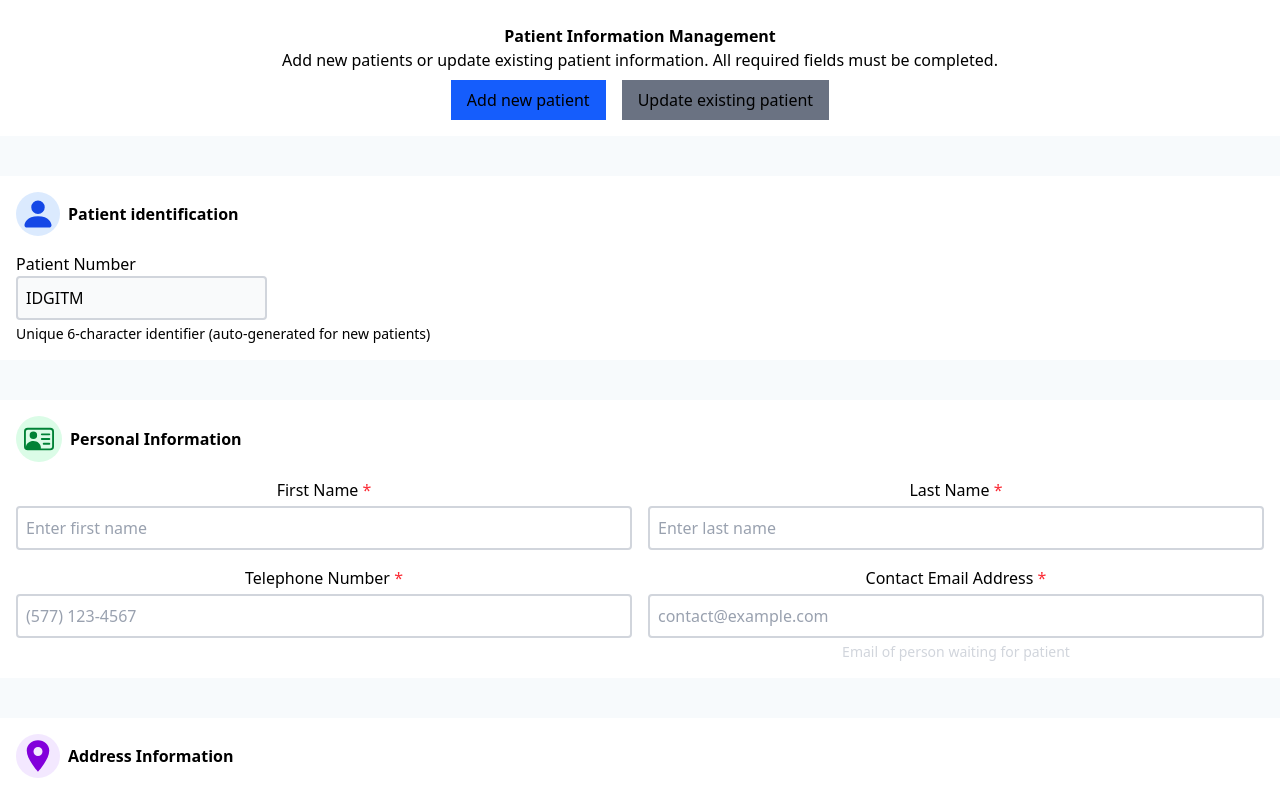
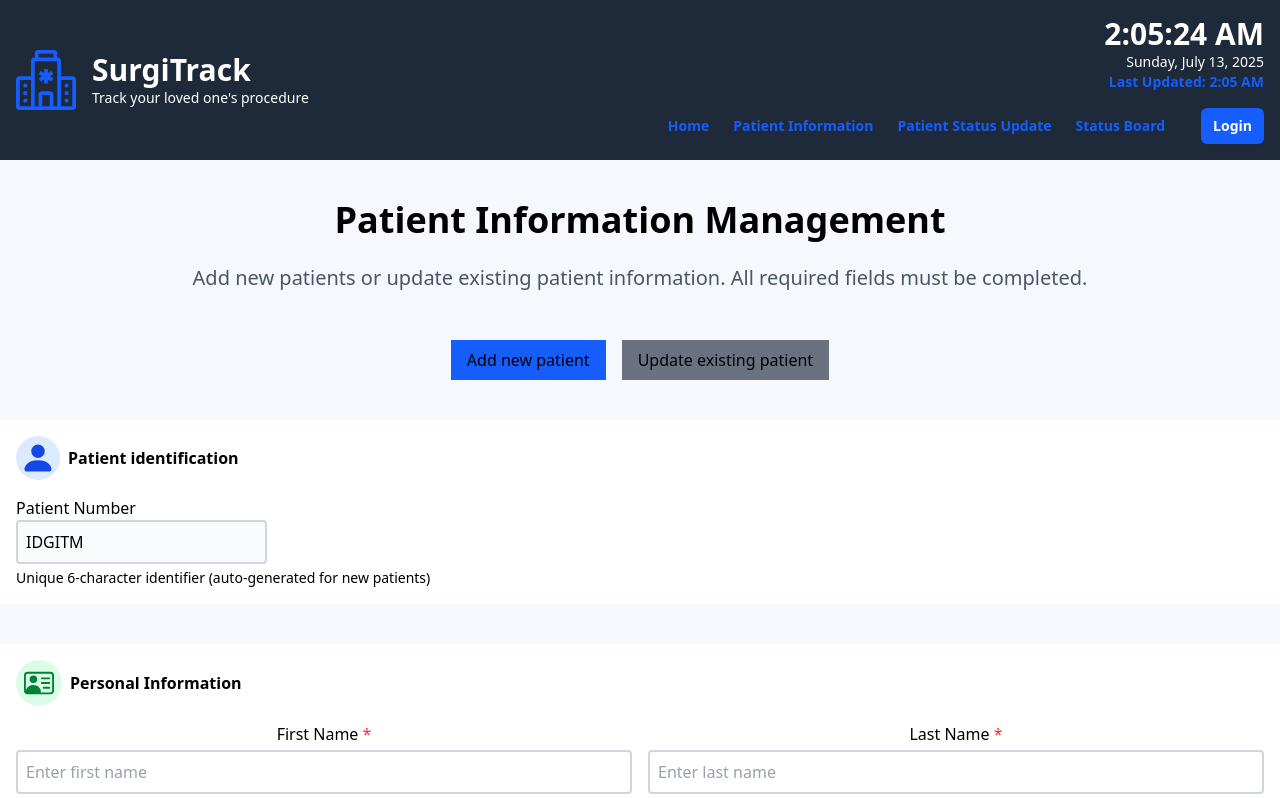
Before and after one commit to chingu-voyages/V56-tier3-team-36, a React (Vite) app in the folder client/: page /patientinformation in a window 1280 px wide. Shown: the top 798 px of the page. Built offline with nearby package versions, Linux system fonts and the light colour scheme.

Commit message:
Added Navigation links to all 4 pages, updating the pages for consistency

```diff
--- a/client/package.json
+++ b/client/package.json
@@ -10,7 +10,7 @@
     "preview": "vite preview"
   },
   "dependencies": {
-    "@headlessui/react": "^2.2.5",
+    "@headlessui/react": "^2.2.6",
     "@heroicons/react": "^2.2.0",
     "@tailwindcss/vite": "^4.1.11",
     "react": "^19.1.0",
--- a/client/src/App.jsx
+++ b/client/src/App.jsx
@@ -1,3 +1,4 @@
+import React from 'react'
 import { BrowserRouter as Router, Routes, Route, Navigate  } from 'react-router-dom'
 import './App.css'
 
@@ -5,10 +6,14 @@ import Home from './pages/Home'
 import PatientInformation from './pages/PatientInformation'
 import PatientStatusUpdate from './pages/PatientStatusUpdate'
 import PatientStatus from './pages/PatientStatus'
+import Header from './components/Header'
+import Footer from './components/Footer'
 
 function App() {
   return (
     <Router>
+       <div className="min-h-screen flex flex-col">
+        <Header />
       <Routes>
         <Route path="/" element={<Navigate to="/home" />} />
         <Route path="/home" element={<Home />} />
@@ -16,6 +21,8 @@ function App() {
         <Route path="/patientstatusupdate" element={<PatientStatusUpdate />} />
         <Route path="/patientstatus" element={<PatientStatus />} />
       </Routes>
+      <Footer />
+      </div>
     </Router>
   )
 }
--- a/client/src/components/Header.jsx
+++ b/client/src/components/Header.jsx
@@ -2,6 +2,7 @@ import React, { useState, useEffect } from "react";
 import { BsHospital } from "react-icons/bs";
 import Btn from "./Btn";
 import { LogInModal } from "./LogInModal";
+import { Link } from 'react-router-dom';
 
 
 export default function Header() {
@@ -58,10 +59,15 @@ setShowModal(true); // Show the modal
             Last Updated:{" "}
             {initialRenderTime.toLocaleTimeString(undefined, shortTimeOptions)}
           </h3>
-          <Btn text="Login"
-          onClick={logIn}
-
-          />
+          <div className="flex items-center gap-6 mt-2">
+            <Link to='/home' className="text-sm text-blue-600 hover:underline">Home</Link>
+            <Link to='/patientinformation' className="text-sm text-blue-600 hover:underline">Patient Information</Link>
+            <Link to='/patientstatusupdate' className="text-sm text-blue-600 hover:underline">Patient Status Update</Link>
+            <Link to='/patientstatus' className="text-sm text-blue-600 hover:underline">Status Board</Link>
+            <Btn text="Login"
+                 onClick={logIn}
+            />
+          </div>
         </div>
       </header>
       {showModal && <LogInModal onClose={() => setShowModal(false)} /> }
--- a/client/src/components/StatusFlowGuide.jsx
+++ b/client/src/components/StatusFlowGuide.jsx
@@ -18,7 +18,7 @@ export default function StatusFlowGuide() {
                 </div>
 
                 <div className="flex flex-row justify-center items-center gap-2">
-                <li className="status-flow-guide-button">3. In Process</li>
+                <li className="status-flow-guide-button">3. In-Progress</li>
                 <BiSolidRightArrow className="text-1xl text-blue-600" />
                 </div>
 
@@ -42,7 +42,7 @@ export default function StatusFlowGuide() {
             </ol>
             </div>
 
-            <p className="text-gray-600"><span className="font-bold">Rules:</span> Statuses cannot be skipped. Can only move forwrad or back one step. No minimum time between updates </p>
+            <p className="text-gray-600"><span className="font-bold">Rules:</span> Statuses cannot be skipped. Can only move forward or back one step. No minimum time between updates </p>
             </div>
     );
 }
--- a/client/src/pages/Home.jsx
+++ b/client/src/pages/Home.jsx
@@ -3,7 +3,7 @@ import PromoCard from '../components/PromoCard';
 import Button from '../components/Button';
 import { IoTimer, IoPeople } from 'react-icons/io5';
 import { MdPrivacyTip } from 'react-icons/md';
-import Footer from '../components/Footer';
+import { useNavigate } from 'react-router-dom';
 
 
 function Home() {
@@ -13,11 +13,12 @@ function Home() {
     bodyElement.classList.add('bg-gradient-to-br');
   }
 
+  const navigate = useNavigate();
   return (
     <>
-      <div className='w-full h-12 bg-gray-300 text-white flex items-center justify-center'>Upper Holder</div>
-      <div className='w-full h-21 bg-gray-800 text-white flex items-center justify-center'>Header Holder</div>
-      <main className='max-w-7xl mx-auto px-4 sm:px-6 lg:px-8 py-8'>
+      {/* <div className='w-full h-12 bg-gray-300 text-white flex items-center justify-center'>Upper Holder</div>
+      <div className='w-full h-21 bg-gray-800 text-white flex items-center justify-center'>Header Holder</div> */}
+      <main className='max-w-7xl mx-auto px-4 sm:px-6 lg:px-8 py-8 pt-50'>
         <div id="home">
           <div className="text-center mb-12">
             <h2 className="text-4xl font-bold text-gray-900 mb-4">Welcome to Surgery Status Board</h2>
@@ -45,11 +46,10 @@ function Home() {
           </div>
           <Button
             title="View Current Status Board"
-            onPress={() => { console.log('Button pressed!'); }}
+            onPress={() => navigate('/patientstatus')}
           />
         </div>
       </main>
-      <Footer />
     </>
   )
 }
--- a/client/src/pages/PatientInformation.jsx
+++ b/client/src/pages/PatientInformation.jsx
@@ -1,22 +1,21 @@
-import { useState, useEffect } from "react";
+import { useState } from "react";
 import AddPatient from "../components/AddPatient";
 import UpdatePatient from "../components/UpdatePatient";
 
 export default function PatientInformation() {
-  const [patientID, setPatientID] = useState("");
+  //const [patientID, setPatientID] = useState("");
   const [mode, setMode] = useState("add");
 
   return (
-    <div className="bg-[#F7FAFC]">
-      <div className="bg-[#FFFFFF] p-4">
-        <div className="font-bold mt-2 text-black">
+    <div className="bg-blue-background pt-50 pb-5">
+        <h1 className="text-4xl font-bold">
           Patient Information Management
-        </div>
-        <div className="text-black">
+        </h1>
+        <p className='text-xl text-gray-600 p-6 '>
           Add new patients or update existing patient information. All required
           fields must be completed.
-        </div>
-        <div className="mt-2">
+        </p>
+        <div className="mt-6">
           <button
             className="!bg-blue-600 text-black px-4 py-2 mr-4"
             onClick={() => setMode("add")}
@@ -31,8 +30,9 @@ export default function PatientInformation() {
             Update existing patient
           </button>
         </div>
-      </div>
       {mode === "add" ? <AddPatient /> : <UpdatePatient></UpdatePatient>}
+
     </div>
+
   );
 }
--- a/client/src/pages/PatientStatus.jsx
+++ b/client/src/pages/PatientStatus.jsx
@@ -1,8 +1,7 @@
 import React, { useEffect, useState } from "react";
-import Footer from "../components/Footer"
-import Header from "../components/Header";
 import SimpleTable from "../components/SimpleTable"
 import { createRow } from "../components/CreateRow";
+import StatusFlowGuide from "../components/StatusFlowGuide";
 
 export default function PatientStatus(){
      // Table columns configuration.
@@ -66,15 +65,14 @@ export default function PatientStatus(){
   );
 
   return(
-    <div className="min-h-screen flex flex-col">
-      <Header />
-      <div className="flex-grow flex flex-col items-center pt-40">
-        <h1 className="text-2xl font-bold mb-6">Patient Status</h1>
-        <div className="w-full max-w-2xl px-4 overflow-auto">
+    <div className="bg-blue-background pt-50">
+        <h1 className='text-4xl font-bold'>Status Board</h1>
+        <StatusFlowGuide />
+        <div className="bg-white p-4 m-8 rounded-2xl shadow-lg flex flex-col items-center">
+          <div className="w-full max-w-4xl overflow-auto">
             <SimpleTable columns={columns} rows={rows} />
+          </div>
         </div>
-      </div>
-      <Footer />
     </div>
   )
 }
--- a/client/src/pages/PatientStatusUpdate.jsx
+++ b/client/src/pages/PatientStatusUpdate.jsx
@@ -1,19 +1,16 @@
 import React from 'react';
-import Header from '../components/Header';
 import StatusFlowGuide from '../components/StatusFlowGuide';
 import FindPatient from '../components/FindPatient';
-import Footer from '../components/Footer';
 export default function PatientStatusUpdate() {
     return (
-        <div>
-        <Header />
-        <div className="bg-blue-background pt-60">
+
+        <div className="bg-blue-background pt-50">
         <h1 className='text-4xl font-bold'>Patient Status Update</h1>
         <p className='text-xl text-gray-600 p-6 '>Update patient status throughout the surgical journey. Enter patient number to begin.</p>
     <StatusFlowGuide />
     <FindPatient />
-    <Footer />
+
     </div>
-</div>
+
 );
     }
```
Also changed, not shown: 1 other file (tests, documents, lock files or other folders).
